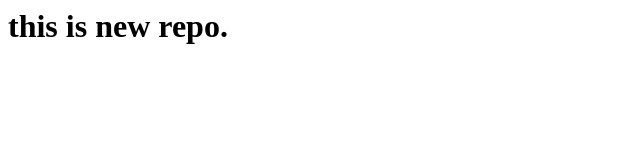
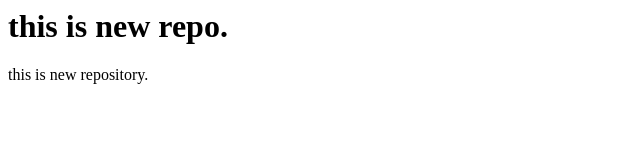
Before and after one commit to devil12663/localRepoApna, a plain HTML site: page index.html in a window 1280 px wide. Shown: the whole page, without its empty margins (0-640 px from the left). Drawn offline with Linux system fonts and the light colour scheme.

Commit message:
add new repo line

```diff
--- a/index.html
+++ b/index.html
@@ -1 +1,2 @@
 <h1>this is new repo.</h1>
+<p>this is new repository.</p>
```
Also changed, not shown: 1 other file.
